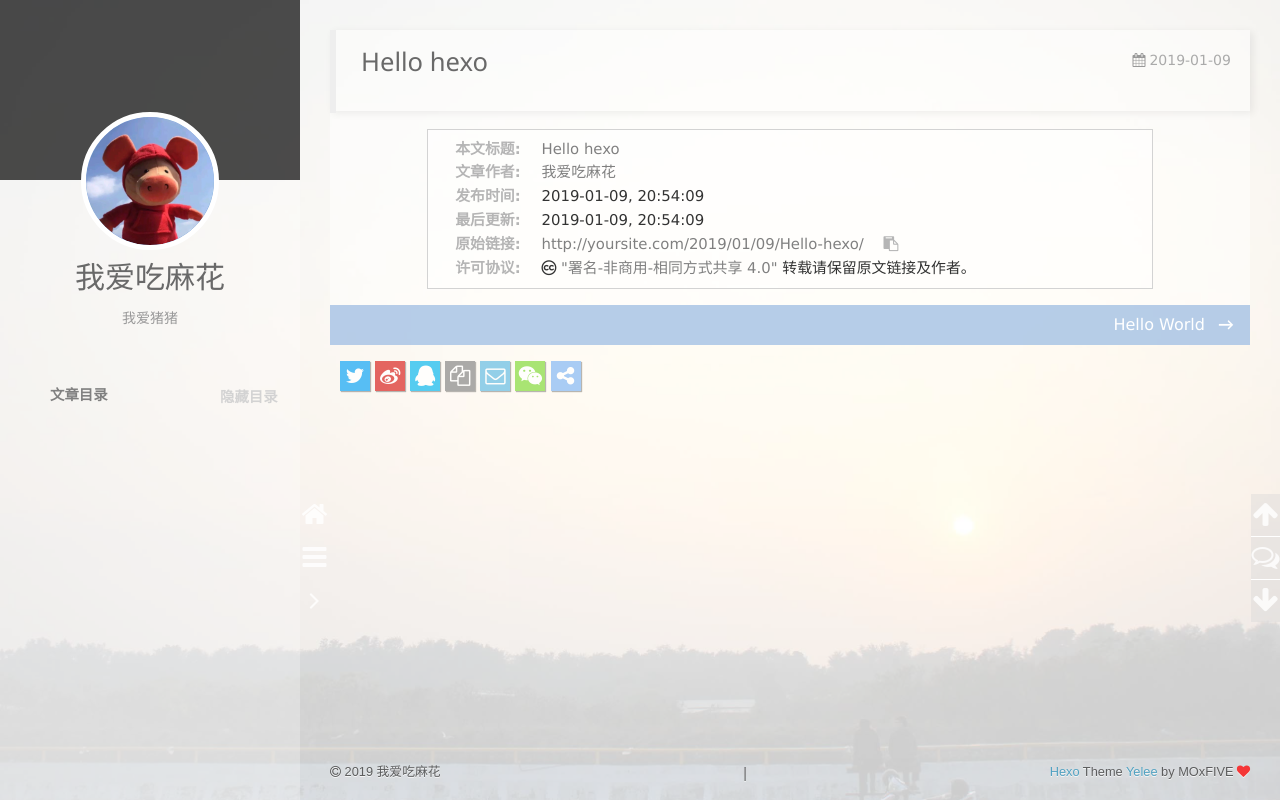
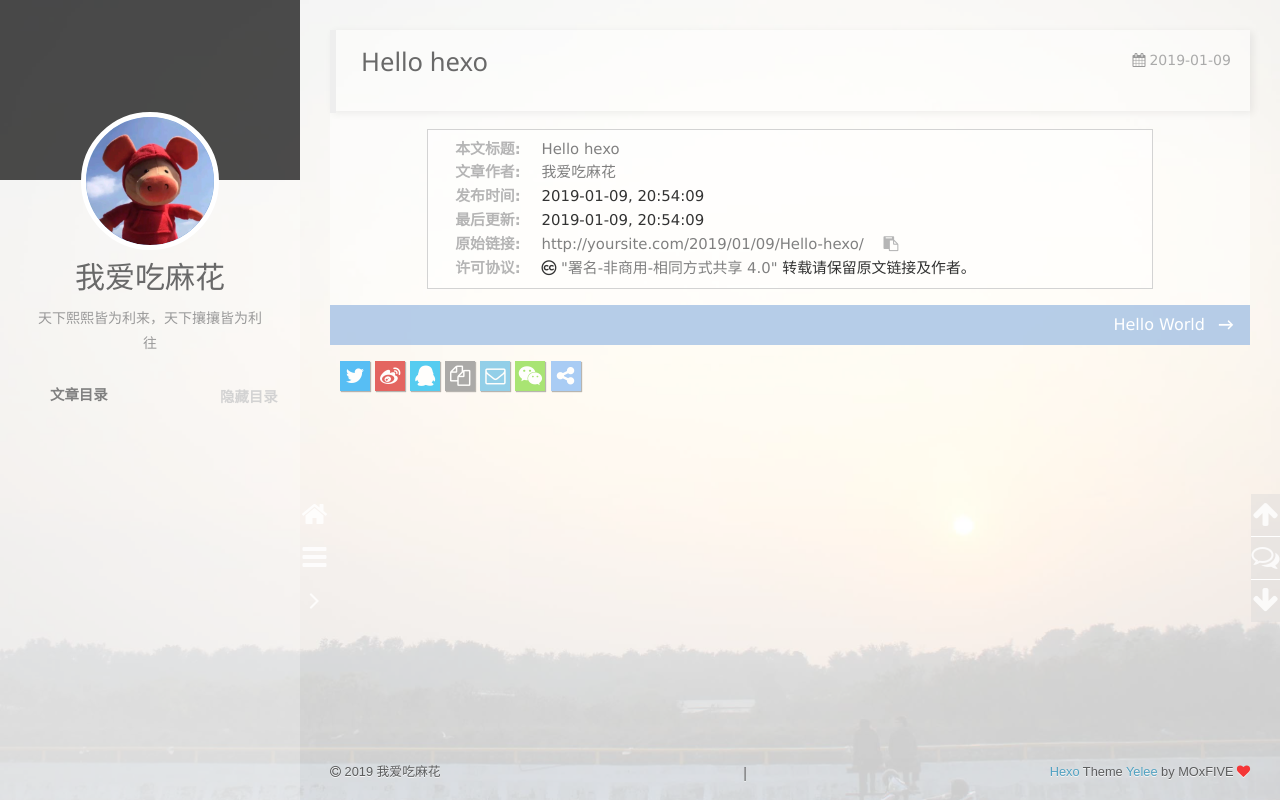
Before and after one commit to Sky-TL/Sky-TL.github.io, a plain HTML site: page 2019/01/09/Hello-hexo/index.html in a window 1280 px wide. Drawn offline with nearby package versions, Linux system fonts and the light colour scheme; some packages are replaced by stand-ins of ours; no server answers; a script that the page names is missing.

Commit message:
Site updated: 2019-01-15 09:54:51

```diff
--- a/2019/01/09/Hello-hexo/index.html
+++ b/2019/01/09/Hello-hexo/index.html
@@ -101,7 +101,7 @@
         </hgroup>
 
 
-        <p class="header-subtitle">我爱猪猪</p>
+        <p class="header-subtitle">天下熙熙皆为利来，天下攘攘皆为利往</p>
 
 
 
@@ -227,7 +227,7 @@
               <h1 class="header-author"><a href="/" title="回到主页">我爱吃麻花</a></h1>
             </hgroup>
 
-            <p class="header-subtitle">我爱猪猪</p>
+            <p class="header-subtitle">天下熙熙皆为利来，天下攘攘皆为利往</p>
 
             <nav class="header-menu">
                 <ul>
```
Also changed, not shown: 2019/01/09/hello-world/index.html (+2 -2 lines), archives/2019/01/index.html (+2 -2 lines), archives/2019/index.html (+2 -2 lines), archives/index.html (+2 -2 lines), index.html (+2 -2 lines).
